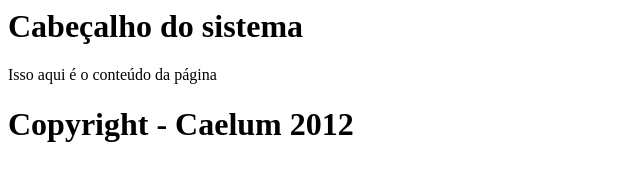
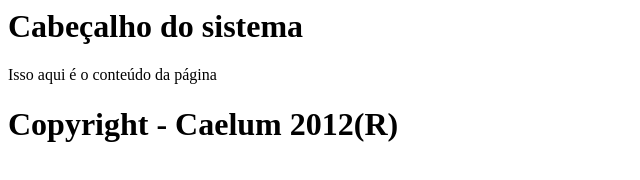
Before and after one commit to iesodias/meu-site, a plain HTML site: page proposta_1.html in a window 1280 px wide. Shown: the full height of the page, 0-640 px from the left. Drawn offline with Linux system fonts and the light colour scheme.

Commit message:
r comercial

```diff
--- a/proposta_1.html
+++ b/proposta_1.html
@@ -9,6 +9,6 @@
       Isso aqui é o conteúdo da página
     </div>
 
-    <h1>Copyright - Caelum 2012</h1>
+    <h1>Copyright - Caelum 2012(R)</h1>
   </body>
 </html>
```
